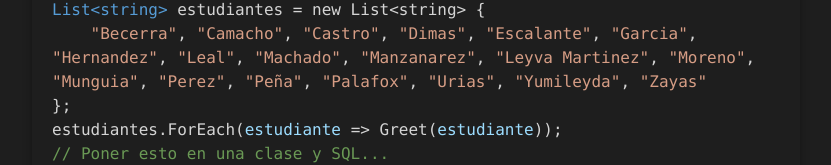
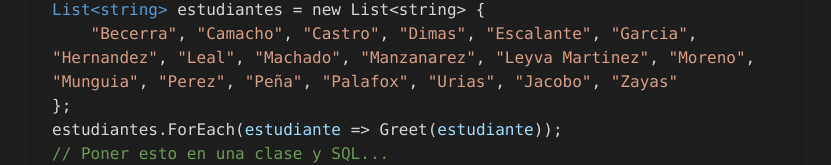
Before and after one commit to YourDaddySebas/happy-message-react, a React (Create React App) app: page / in a window 1280 px wide. Shown: the part 337-502 px from the top of the page, without its empty margins (224-1055 px from the left). Built offline with nearby package versions, Linux system fonts and the light colour scheme.

Commit message:
Update App.js

```diff
--- a/src/App.js
+++ b/src/App.js
@@ -57,7 +57,7 @@ const code = [
   { type: "default", text: ", " },
   { type: "string", text: '"Urias"' },
   { type: "default", text: ", " },
-  { type: "string", text: '"Yumileyda"' },
+  { type: "string", text: '"Jacobo"' },
   { type: "default", text: ", " },
   { type: "string", text: '"Zayas"' },
   { type: "newline", text: "\n" },
```
